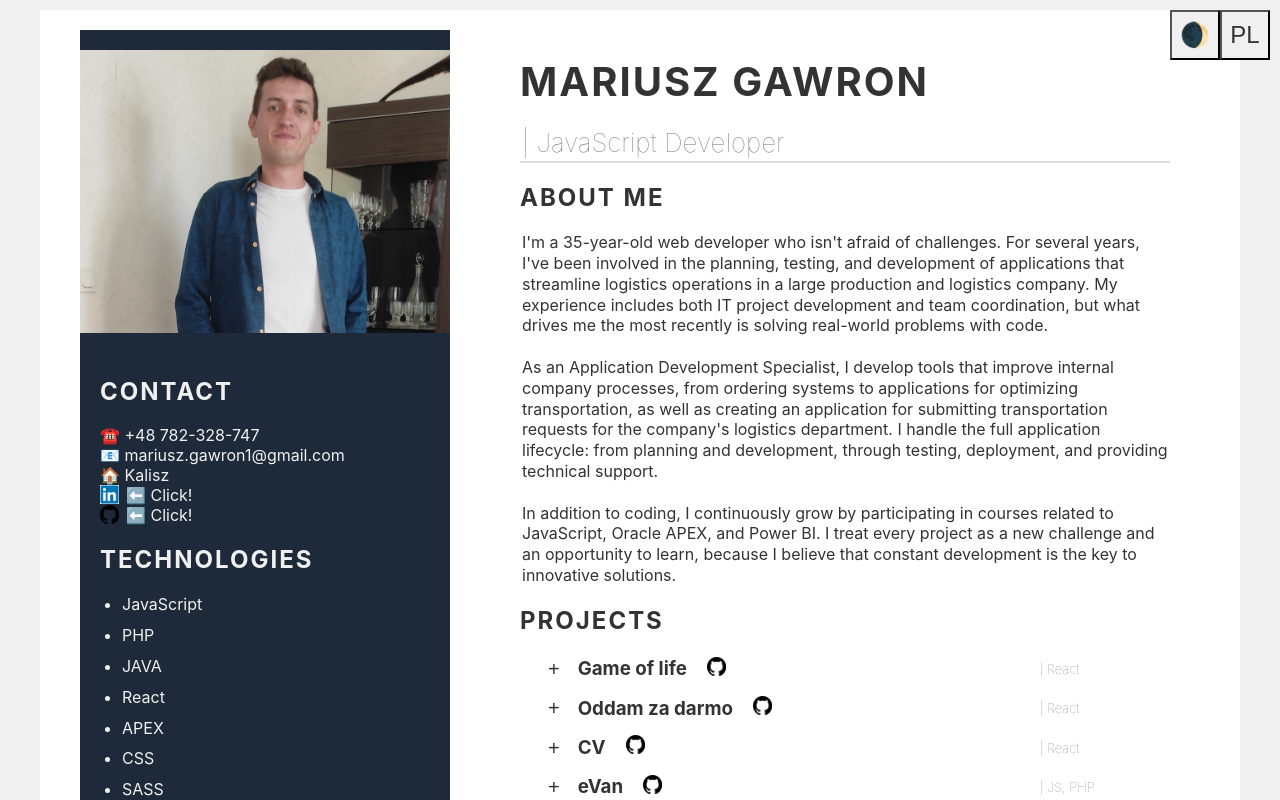
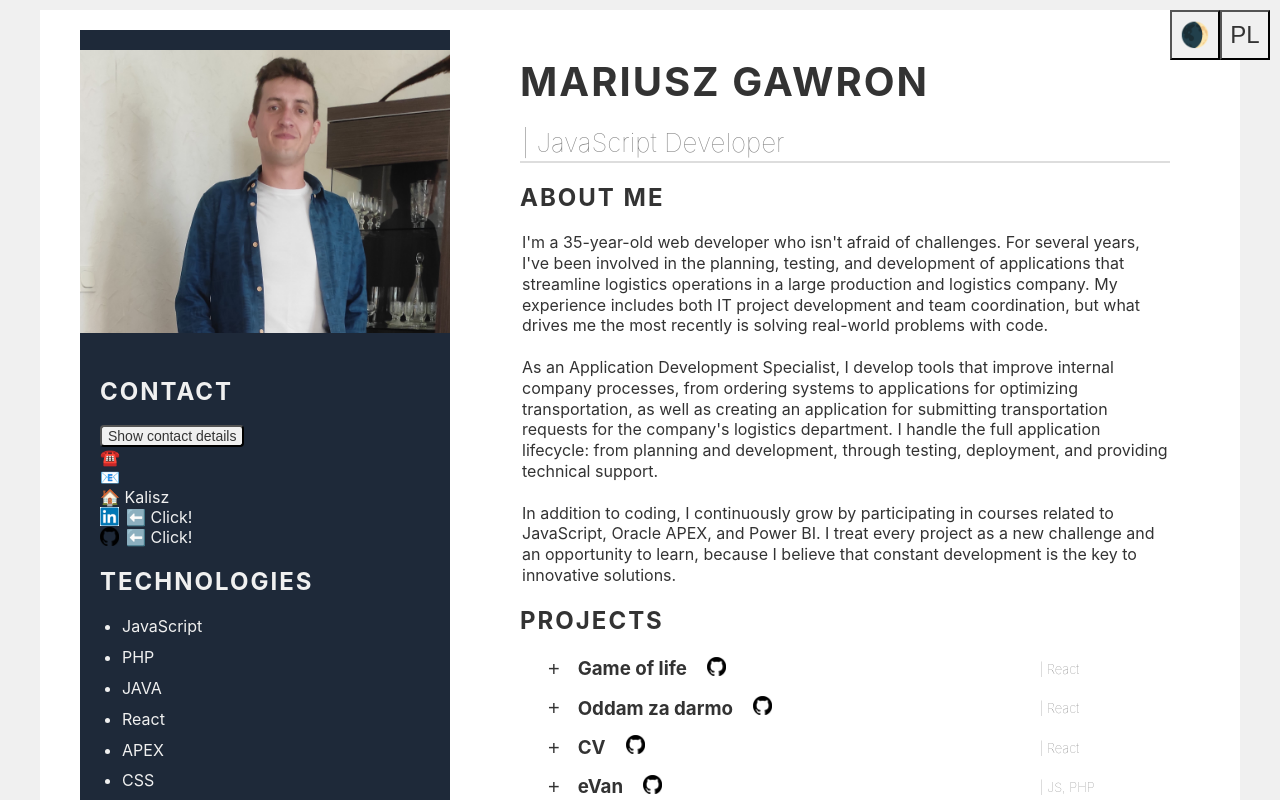
Before and after one commit to MariuszGawron/my-cv, a React (Create React App) app: page / in a window 1280 px wide. Shown: the top 800 px of the page. Built offline with nearby package versions, Linux system fonts and the light colour scheme.

Commit message:
Ukrycie nr telefonu i email

```diff
--- a/src/components/Contact.js
+++ b/src/components/Contact.js
@@ -1,5 +1,5 @@
 // src/components/Footer.js
-import React, { useContext } from "react";
+import React, { useContext, useState } from "react";
 import { UserContext } from "../context/UserContext";
 import { LanguageContext } from "../context/LanguageContext";
 import Loading from "./Loading";
@@ -8,6 +8,8 @@ const Contact = () => {
   const { user } = useContext(UserContext);
   const { language } = useContext(LanguageContext);
 
+  const [showContactInfo, setShowContactInfo] = useState(false);
+
   if (!user || !user.contactEmail || !user.contactPhone || !user.contactAddress) {
     return <Loading />;
   }
@@ -15,14 +17,38 @@ const Contact = () => {
   return (
     <section className="contact">
       <h2>{language === "en" ? "Contact" : "Kontakt"}</h2>
-      <a className="contact-links" href={`tel:${user.contactPhone}`}>
-        ☎️ {user.contactPhone}
-      </a>{" "}
-      <br></br>
-      <a className="contact-links" href={`mailto:${user.contactEmail}`}>
-        📧 {user.contactEmail}
-      </a>
-      <br></br>
+
+      {!showContactInfo && (
+        <>
+          <button className="button" onClick={() => setShowContactInfo(true)}>
+            {language === "en" ? "Show contact details" : "Pokaż dane kontaktowe"}
+          </button>
+
+          <br />
+          <a className="contact-links" href={`tel:`}>
+            ☎️
+          </a>
+          <br />
+          <a className="contact-links" href={`mailto:`}>
+            📧
+          </a>
+          <br />
+        </>
+      )}
+
+      {showContactInfo && (
+        <>
+          <a className="contact-links" href={`tel:${user.contactPhone}`}>
+            ☎️ {user.contactPhone}
+          </a>
+          <br />
+          <a className="contact-links" href={`mailto:${user.contactEmail}`}>
+            📧 {user.contactEmail}
+          </a>
+          <br />
+        </>
+      )}
+
       <a className="contact-links" href="https://maps.app.goo.gl/iJrEvzSiUkuTgQd96" target="_blank" rel="noopener noreferrer">
         🏠 {user.contactAddress}
       </a>
--- a/src/styles/theme.css
+++ b/src/styles/theme.css
@@ -9,14 +9,16 @@
 
 body.light,
 body.light .theme-button,
-body.light .language-button {
+body.light .language-button,
+body.light .button {
   background-color: var(--light-background-color);
   color: var(--light-font-color);
 }
 
 body.dark,
 body.dark .theme-button,
-body.dark .language-button {
+body.dark .language-button,
+body.dark .button {
   background-color: var(--dark-background-color);
   color: var(--dark-font-color);
 }
@@ -51,12 +53,22 @@ body.dark .toggle-button {
 }
 
 .theme-button,
+.language-button,
+.button {
+  text-align: center;
+  text-decoration: none;
+  display: inline-block;
+}
+
+.button {
+  font-size: 14px;
+  border-radius: 4px;
+}
+
+.theme-button,
 .language-button {
   height: 50px;
   width: 50px;
-  text-align: center;
-  text-decoration: none;
-  display: inline-block;
   font-size: 24px;
 }
 
```
